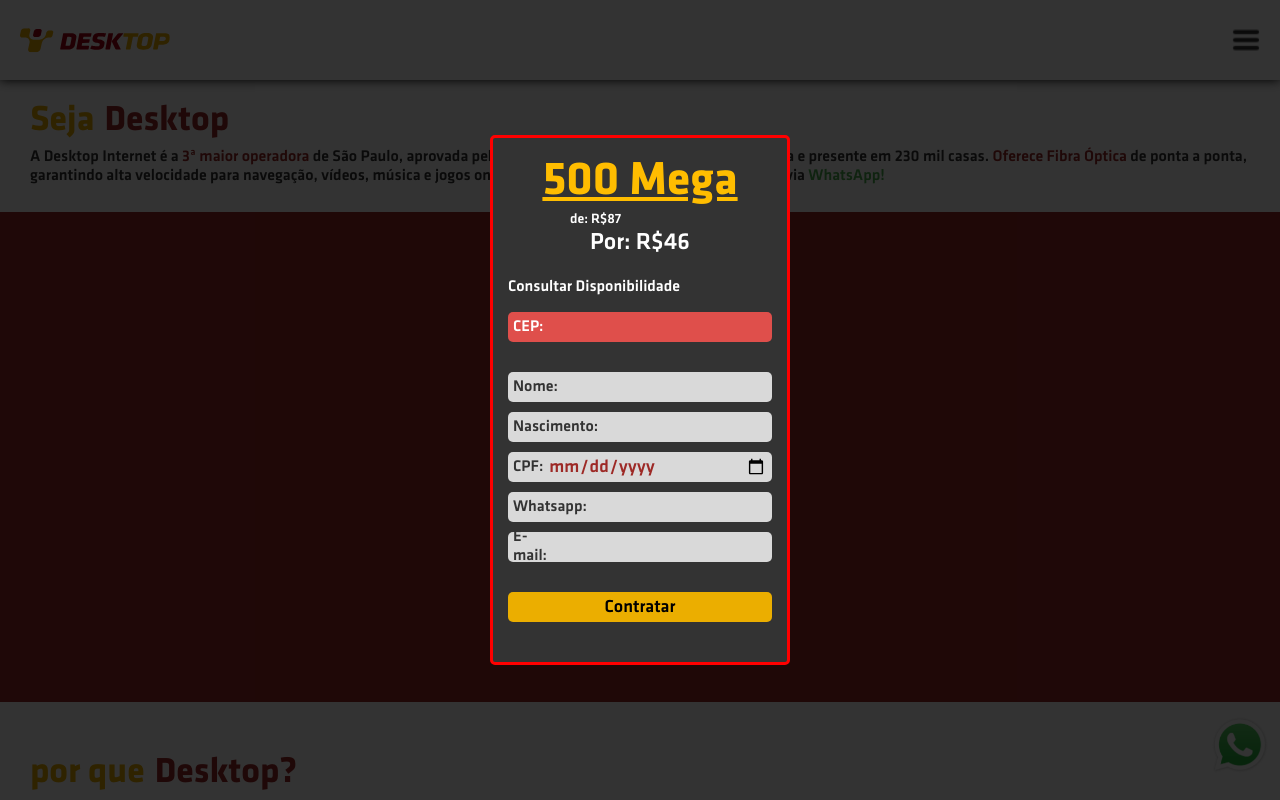
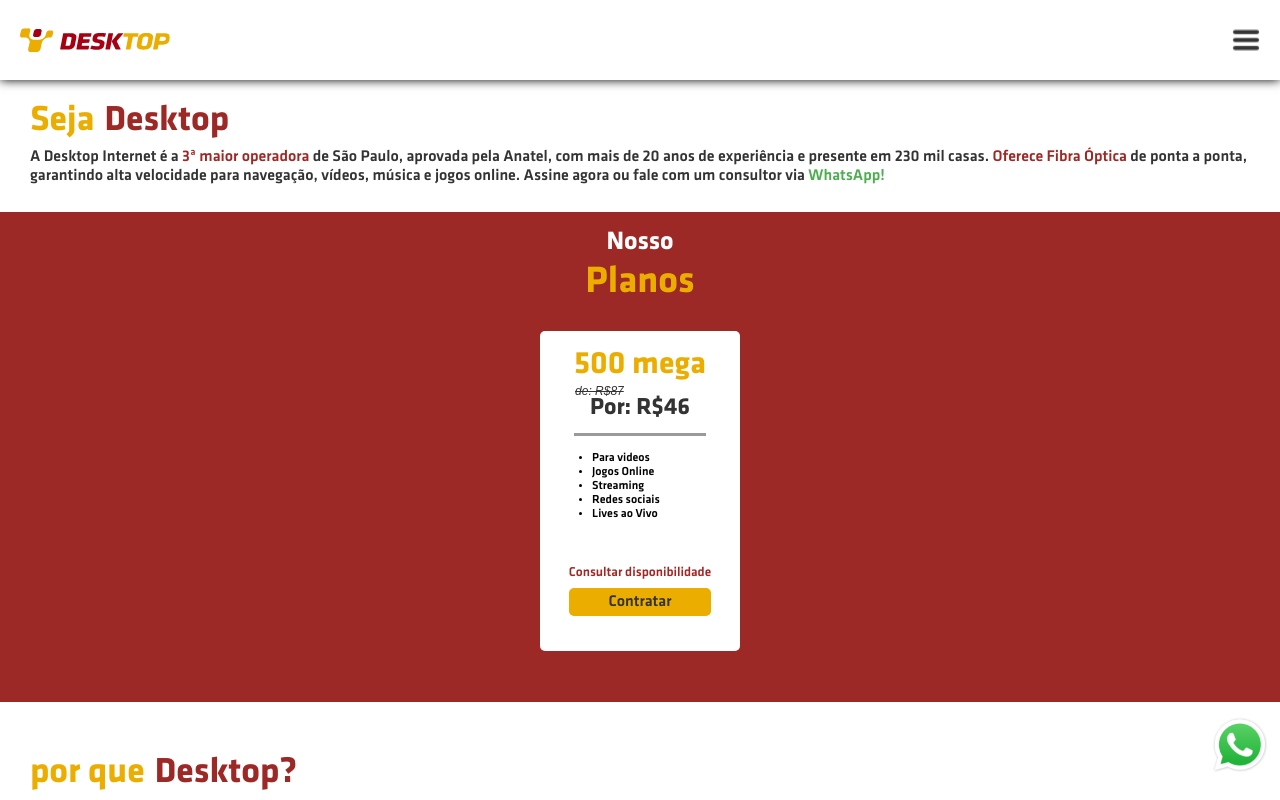
Before and after one commit to FerreiroINTZ/sejaDesktop, a React (Vite) app: page / in a window 1280 px wide. Shown: the top 800 px of the page. Built offline with nearby package versions, Linux system fonts and the light colour scheme; a web font is replaced by a local one.

Commit message:
card completed

```diff
--- a/src/App.jsx
+++ b/src/App.jsx
@@ -1,4 +1,4 @@
-import { useState } from 'react'
+import { useState, useEffect } from 'react'
 import Header from './components/header/header'
 import Main from './components/main/mainContainer'
 import  whatsapp_logo from './imgs/WhatsApp.svg.webp'
@@ -10,7 +10,16 @@
 
 function App() {
   const [count, setCount] = useState(0)
-  const [plans_selected, setPlans_selected] = useState(true)
+  const [plans_selected, setPlans_selected] = useState(false)
+
+  useEffect(() =>{
+    if(plans_selected){
+      document.body.style.overflow = 'hidden'
+      window.scrollTo(0, 0)
+    }else{
+      document.body.style.overflow = 'auto'
+    }
+  }, [plans_selected])
 
   return (
     <>
--- a/src/components/perguntas/perguntas.css
+++ b/src/components/perguntas/perguntas.css
@@ -5,7 +5,7 @@
     h1{
         font-size: 34px;
     }
-    .questions-coontainer{
+    .questions-container{
         display: flex;
         align-items: center;
         justify-content: space-between;
--- a/src/components/perguntas/perguntas.jsx
+++ b/src/components/perguntas/perguntas.jsx
@@ -7,11 +7,14 @@
     <section id="perguntas-container">
       <h1 className='desktop-word'>Perguntas Frequentes</h1>
       {
-        [...Array(6).keys()].map(i =>
-          <div className='questions-coontainer'>
+        [...Array(6).keys()].map((i, index) =>
+          <>
+          <input type="radio" hidden name="perguntas" id={("pergunta", index)} />
+          <label htmlFor={("pergunta", index)} className='questions-container'>
             <h2>Pergunta {i + 1}</h2>
             <div className="img"><img src={dow_arrow} alt="" /></div>
-          </div>
+          </label>
+          </>
         )
       }
     </section>
--- a/src/components/plans/selected/plan_selected.jsx
+++ b/src/components/plans/selected/plan_selected.jsx
@@ -22,13 +22,13 @@
                         <label htmlFor="name" className="name">Nome:</label>
                         <input type="text" id="name"/>
                     </div>
-                    <div id="input-name" className='inputs-plans-selecteds'>
+                    <div id="dt-nasc" className='inputs-plans-selecteds'>
                         <label htmlFor="dt_nasc" className="dt_nasc">Nascimento:</label>
-                        <input type="text" id="dt_nasc"/>
+                        <input type="date" id="dt_nasc"/>
                     </div>
                     <div id="input-name" className='inputs-plans-selecteds'>
                         <label htmlFor="CPF" className="CPF">CPF:</label>
-                        <input type="date" id="CPF"/>
+                        <input type="number" id="CPF"/>
                     </div>
                     <div id="input-name" className='inputs-plans-selecteds'>
                         <label htmlFor="whatsapp" className="whatsapp">Whatsapp:</label>
--- a/src/components/plans/selected/plans_selected.css
+++ b/src/components/plans/selected/plans_selected.css
@@ -20,13 +20,13 @@
         border: 3px solid red;
         border-radius: 5px;
         color: white;
-        padding: 15px;
+        padding: 20px 15px;
 
         h3{
             font-size: 48px;
             color: #FFBD00;
             text-decoration: underline;
-            /* margin: 10px 0px 20px 0px; */
+            margin-bottom: 15px;
         }
 
         #prices-selectde_card-container{
@@ -49,6 +49,8 @@
         }
 
         #search-disponibility-word{
+            text-align: center;
+            font-size: 18px;
             margin-bottom: 15px;
         }
 
@@ -78,12 +80,23 @@
             flex-direction: column;
             gap: 10px;
 
+
             .inputs-plans-selecteds{
                 background: #D9D9D9;
                 color: #333333;
 
                 input{
                     color: #9D2926;
+                }
+
+            }
+
+            #dt-nasc{
+                display: flex;
+                justify-content: space-between;
+
+                input{
+                    flex-grow: 0;
                 }
             }
         }
@@ -98,7 +111,7 @@
             width: 100%;
             background: #EBAE00;
             font-size: 18px;
-            padding: 10px;
+            align-self: flex-end;
         }
     }
 }
```
